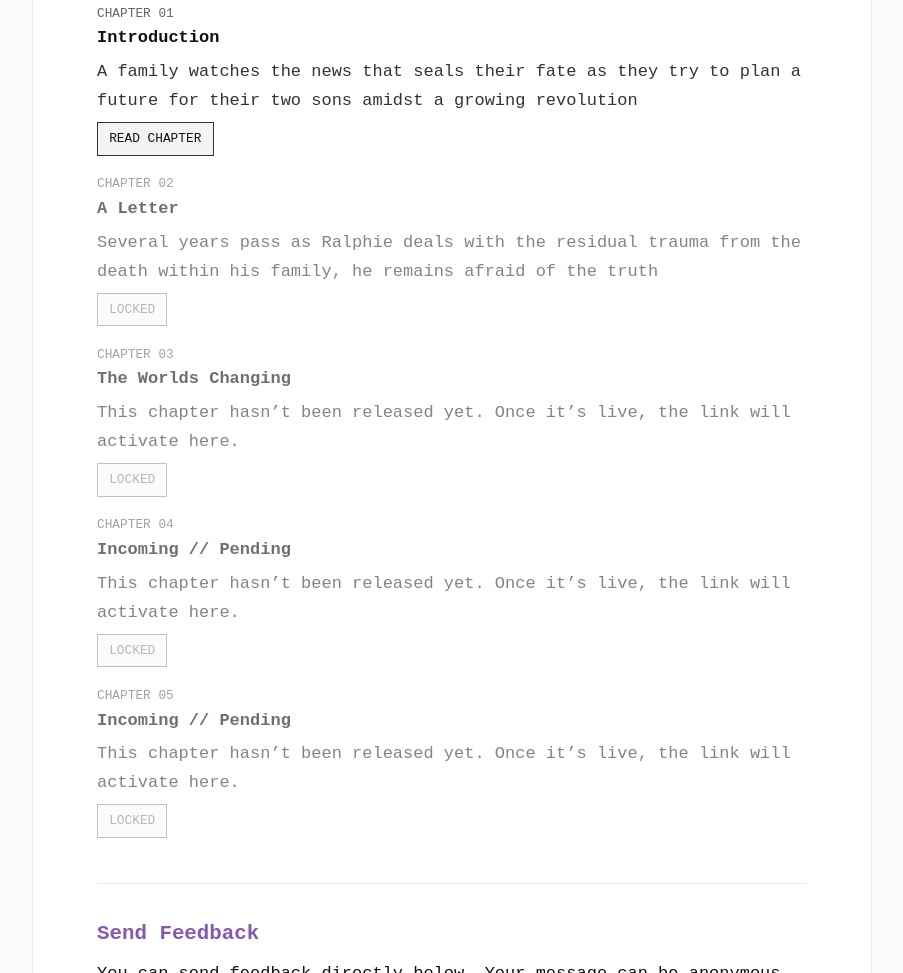
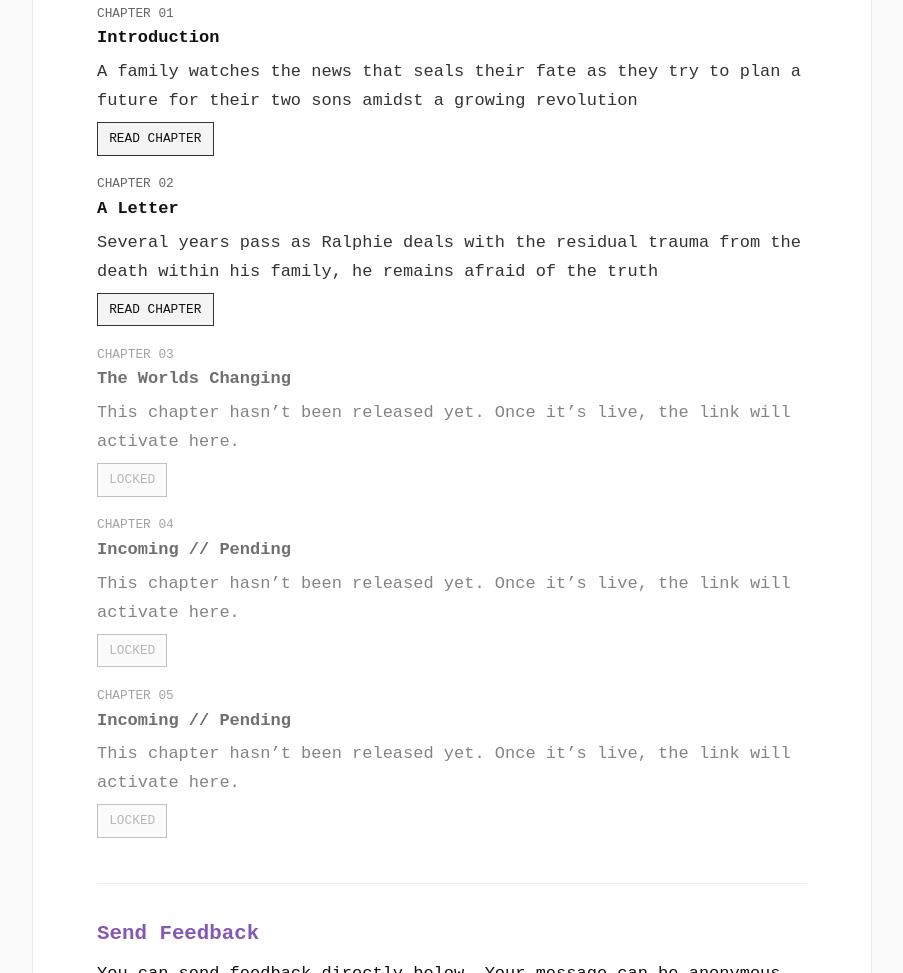
Before and after one commit to CMM-Schott/Ralphie_Studd, a plain HTML site: page index.html in a window 1280 px wide. Shown: the part 903-1876 px from the top of the page, without its empty margins (188-1091 px from the left). Drawn offline with Linux system fonts and the light colour scheme.

Commit message:
Update index.html activate chapter 2

```diff
--- a/index.html
+++ b/index.html
@@ -79,15 +79,16 @@
           </li>
 
           <!-- Future Chapter 2 -->
-          <li class="chapter-item disabled">
+          <li class="chapter-item">
             <div class="chapter-label">CHAPTER 02</div>
             <div class="chapter-title">A Letter</div>
             <p class="chapter-blurb">
               Several years pass as Ralphie deals with the residual trauma
               from the death within his family, he remains afraid of the truth
             </p>
-            <span class="btn small disabled-btn">Locked</span>
+  <a href="chapters/chapter-2.html" class="btn small">Read Chapter</a>
           </li>
+
 
           <!-- Future Chapter 3 -->
           <li class="chapter-item disabled">
```
